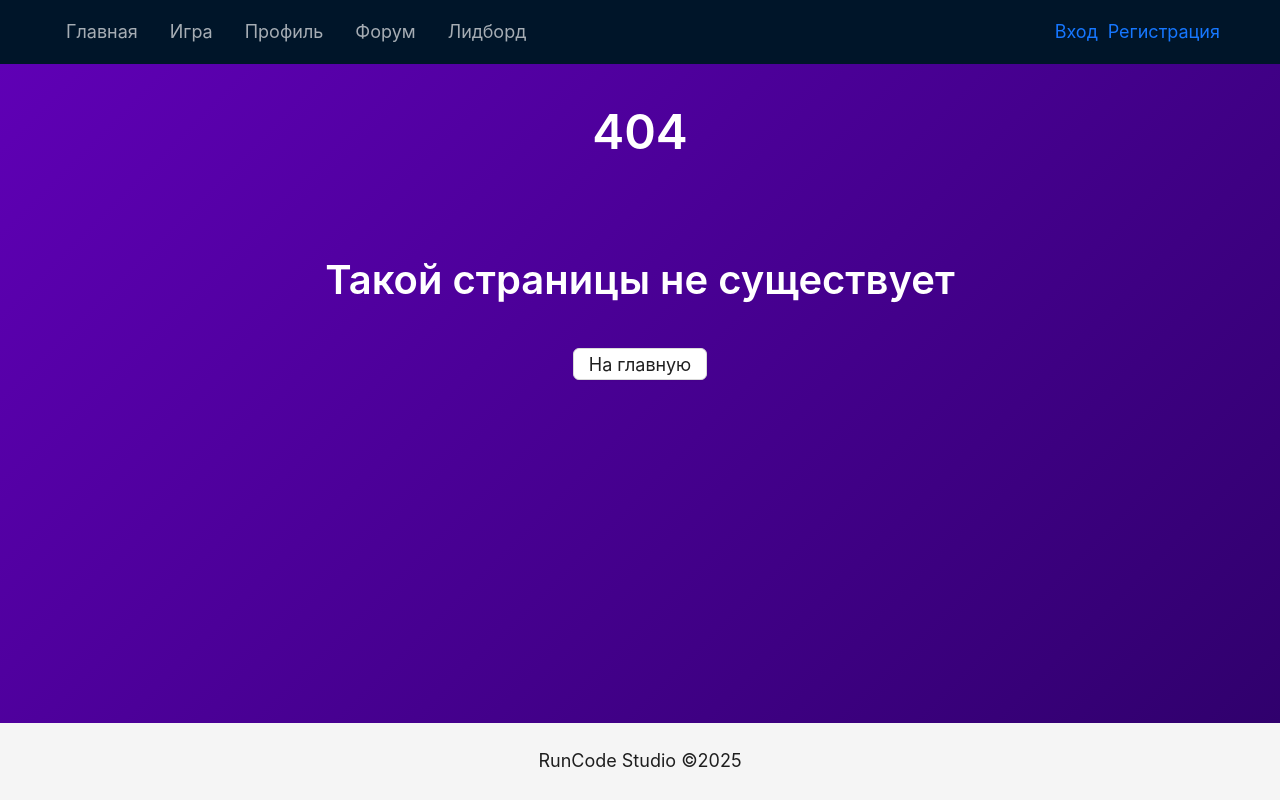
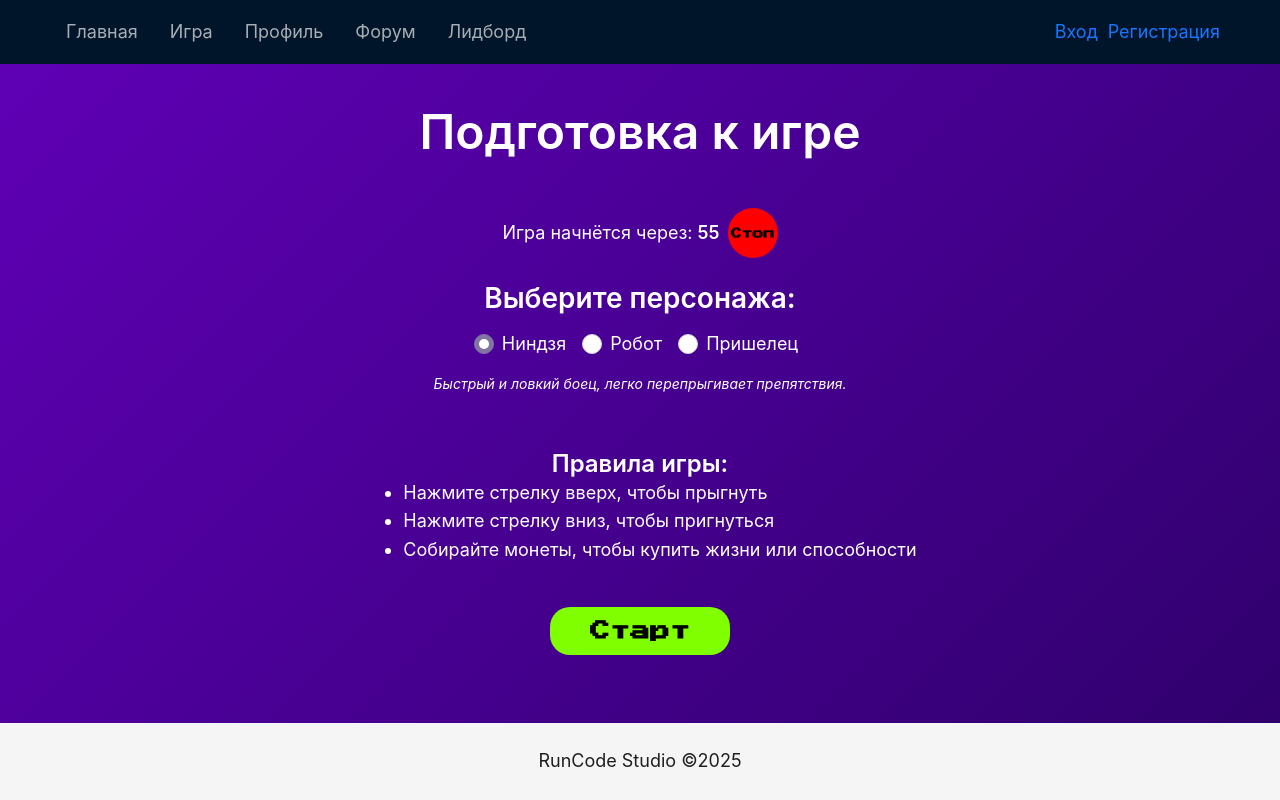
Before and after one commit to fasty86/RunCodeStudio, a React (Vite) app in the folder packages/client/: page /game-start in a window 1280 px wide. Before the commit this address had no page. Built offline with nearby package versions, Linux system fonts and the light colour scheme.

Commit message:
DEV-16: сверстан экран начала игры

```diff
--- a/packages/client/src/AppRoutes.tsx
+++ b/packages/client/src/AppRoutes.tsx
@@ -9,6 +9,9 @@ import Landing from './pages/Landing/Landing'
 import NotFound from './pages/ErrorPages/NotFound'
 import ServerError from './pages/ErrorPages/ServerError'
 import Registration from './pages/Registration/Registration'
+// только для демонстрации
+// TODO: удалить
+import GameStart from './pages/Game/GameStart/GameStart'
 
 export const AppRoutes = {
   LOGIN: 'login',
@@ -18,6 +21,9 @@ export const AppRoutes = {
   FORUM: 'forum',
   FORUM_TOPIC: 'forum-topic/:id',
   LEADER_BOARD: 'leader-board',
+  // только для демонстрации
+  // TODO: удалить
+  GAME_START: 'game-start',
 }
 
 export const routConfig: Record<
@@ -60,6 +66,12 @@ export const routConfig: Record<
     path: 'server-error',
     element: <ServerError />,
   },
+  // только для демонстрации
+  // TODO: удалить
+  GAME_START: {
+    path: 'game-start',
+    element: <GameStart />,
+  },
 }
 
 const AppRouter = () => {
--- /dev/null
+++ b/packages/client/src/pages/Game/GameStart/GameStart.module.css
@@ -0,0 +1,15 @@
+.countdown {
+  font-size: 24px;
+}
+
+.stopButton button {
+  background-color: red;
+  font-size: 11px;
+  width: 50px;
+  height: 50px;
+  border-radius: 50%;
+  display: flex;
+  align-items: center;
+  justify-content: center;
+  padding: 0;
+}
--- /dev/null
+++ b/packages/client/src/pages/Game/GameStart/GameStart.tsx
@@ -0,0 +1,67 @@
+import React, { useEffect, useState } from 'react'
+import { useNavigate } from 'react-router-dom'
+import { Flex, Typography } from 'antd'
+import { Button } from '../../../components/Button/Button'
+import { AppRoutes } from '../../../AppRoutes'
+import CharacterChoice from './components/CharacterChoice/CharacterChoice'
+import Rules from './components/Rules'
+import styles from './GameStart.module.css'
+
+const GameStart: React.FC = () => {
+  const navigate = useNavigate()
+
+  const [countdown, setCountdown] = useState(60)
+  const [isCounting, setIsCounting] = useState(true)
+
+  useEffect(() => {
+    if (!isCounting) return
+    const timer = setInterval(() => {
+      setCountdown(prev => prev - 1)
+    }, 1000)
+    return () => clearInterval(timer)
+  }, [isCounting])
+  useEffect(() => {
+    if (countdown === 0 && isCounting) {
+      handleStartGame()
+    }
+  }, [countdown, isCounting])
+
+  const handleStartGame = () => {
+    setIsCounting(false)
+    // для демонстрации переходим на /play
+    // TODO: удалить, когда будет написана сама игра
+    navigate('/' + AppRoutes.PLAY)
+  }
+  const handleStopCountdown = () => {
+    setIsCounting(false)
+  }
+
+  return (
+    <Flex vertical gap="large" align="center" className="page">
+      <Typography.Title style={{ color: '#fff' }}>
+        Подготовка к игре
+      </Typography.Title>
+      <Flex gap="small" align="center">
+        {isCounting ? (
+          <Typography.Text style={{ color: '#fff' }}>
+            Игра начнётся через: <strong>{countdown}</strong>
+          </Typography.Text>
+        ) : (
+          <Typography.Text style={{ color: '#fff' }}>
+            Отсчёт остановлен
+          </Typography.Text>
+        )}
+        {isCounting && (
+          <div className={styles.stopButton}>
+            <Button onClick={handleStopCountdown}>Стоп</Button>
+          </div>
+        )}
+      </Flex>
+      <CharacterChoice />
+      <Rules />
+      <Button onClick={handleStartGame}>Старт</Button>
+    </Flex>
+  )
+}
+
+export default GameStart
--- /dev/null
+++ b/packages/client/src/pages/Game/GameStart/components/CharacterChoice/CharacterChoice.module.css
@@ -0,0 +1,7 @@
+.characterSelect {
+  text-align: center;
+}
+
+.radioGroup :global(.ant-radio-wrapper) span {
+  color: #fff;
+}
--- /dev/null
+++ b/packages/client/src/pages/Game/GameStart/components/CharacterChoice/CharacterChoice.tsx
@@ -0,0 +1,43 @@
+import React, { useState } from 'react'
+import { Radio, Typography } from 'antd'
+import styles from './CharacterChoice.module.css'
+import characters from './Characters'
+
+const CharacterChoice: React.FC = () => {
+  const [selectedCharacter, setSelectedCharacter] = useState(characters[0].id)
+
+  return (
+    <div className={styles.characterSelect}>
+      <Typography.Title level={2} style={{ color: '#fff', fontSize: '28px' }}>
+        Выберите персонажа:
+      </Typography.Title>
+      <Radio.Group
+        onChange={e => setSelectedCharacter(e.target.value)}
+        value={selectedCharacter}
+        className={styles.radioGroup}>
+        {characters.map(character => (
+          <Radio key={character.id} value={character.id}>
+            {character.name}
+          </Radio>
+        ))}
+      </Radio.Group>
+      <div>
+        <Typography.Text
+          style={{
+            color: '#fff',
+            fontStyle: 'italic',
+            fontSize: '14px',
+            marginTop: '1rem',
+            display: 'block',
+          }}>
+          {
+            characters.find(character => character.id === selectedCharacter)
+              ?.description
+          }
+        </Typography.Text>
+      </div>
+    </div>
+  )
+}
+
+export default CharacterChoice
--- /dev/null
+++ b/packages/client/src/pages/Game/GameStart/components/CharacterChoice/Characters.tsx
@@ -0,0 +1,26 @@
+interface Character {
+  id: string
+  name: string
+  description: string
+}
+
+const characters: Character[] = [
+  {
+    id: 'ninja',
+    name: 'Ниндзя',
+    description: 'Быстрый и ловкий боец, легко перепрыгивает препятствия.',
+  },
+  {
+    id: 'robot',
+    name: 'Робот',
+    description: 'Тяжёлый, но устойчивый к ударам и способен пробивать стены.',
+  },
+  {
+    id: 'alien',
+    name: 'Пришелец',
+    description:
+      'Может парить над землёй и использовать необычные способности.',
+  },
+]
+
+export default characters
--- /dev/null
+++ b/packages/client/src/pages/Game/GameStart/components/Rules.tsx
@@ -0,0 +1,33 @@
+import React from 'react'
+import { Typography } from 'antd'
+
+const rules = [
+  'Нажмите стрелку вверх, чтобы прыгнуть',
+  'Нажмите стрелку вниз, чтобы пригнуться',
+  'Собирайте монеты, чтобы купить жизни или способности',
+]
+
+const Rules: React.FC = () => {
+  return (
+    <div>
+      <Typography.Title
+        level={3}
+        style={{
+          color: '#fff',
+          fontSize: '24px',
+          textAlign: 'center',
+          marginBottom: '0',
+          marginTop: '30px',
+        }}>
+        Правила игры:
+      </Typography.Title>
+      <ul style={{ marginTop: '0' }}>
+        {rules.map((rule, index) => (
+          <li key={index}>{rule}</li>
+        ))}
+      </ul>
+    </div>
+  )
+}
+
+export default Rules
```
